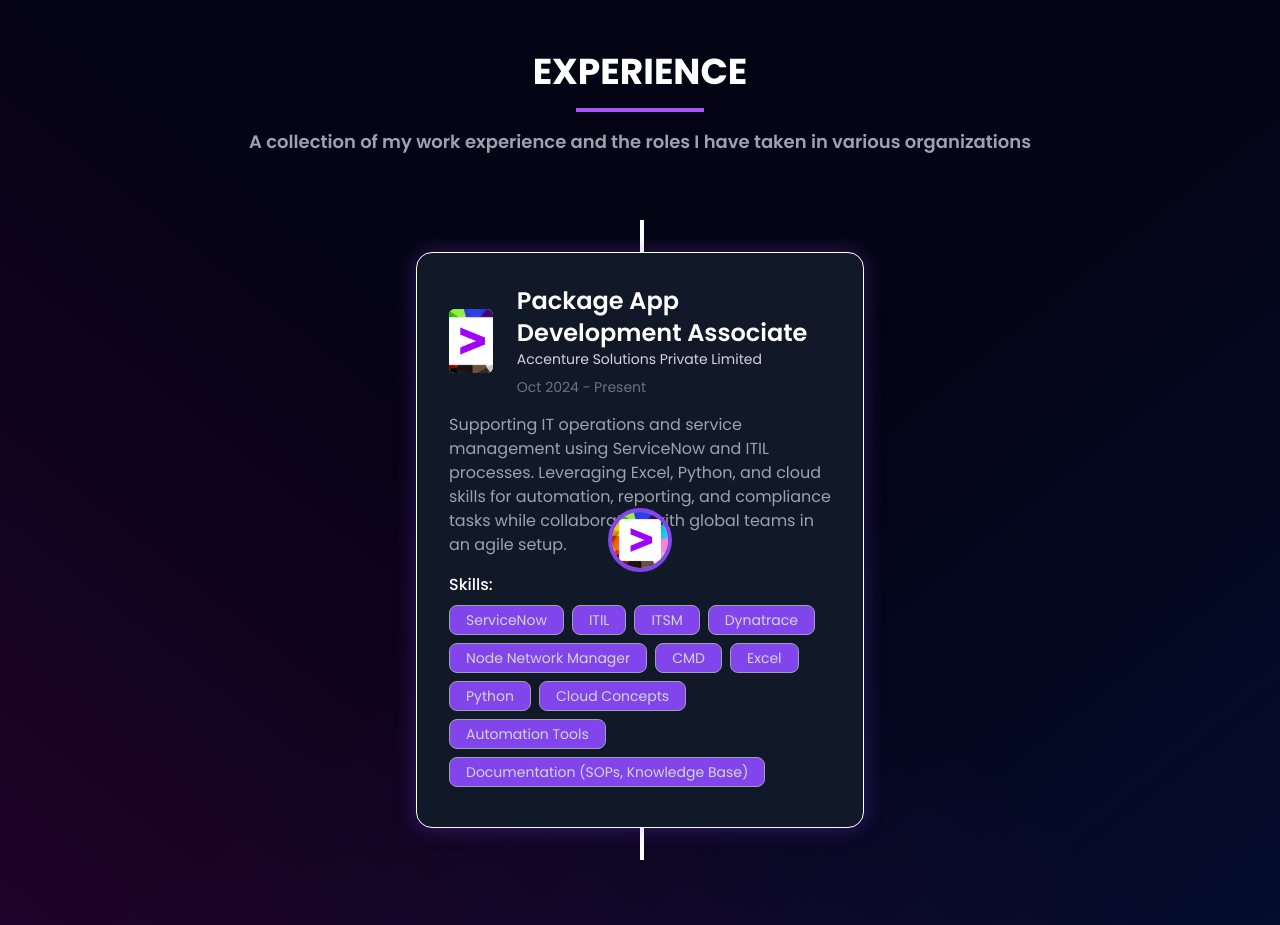
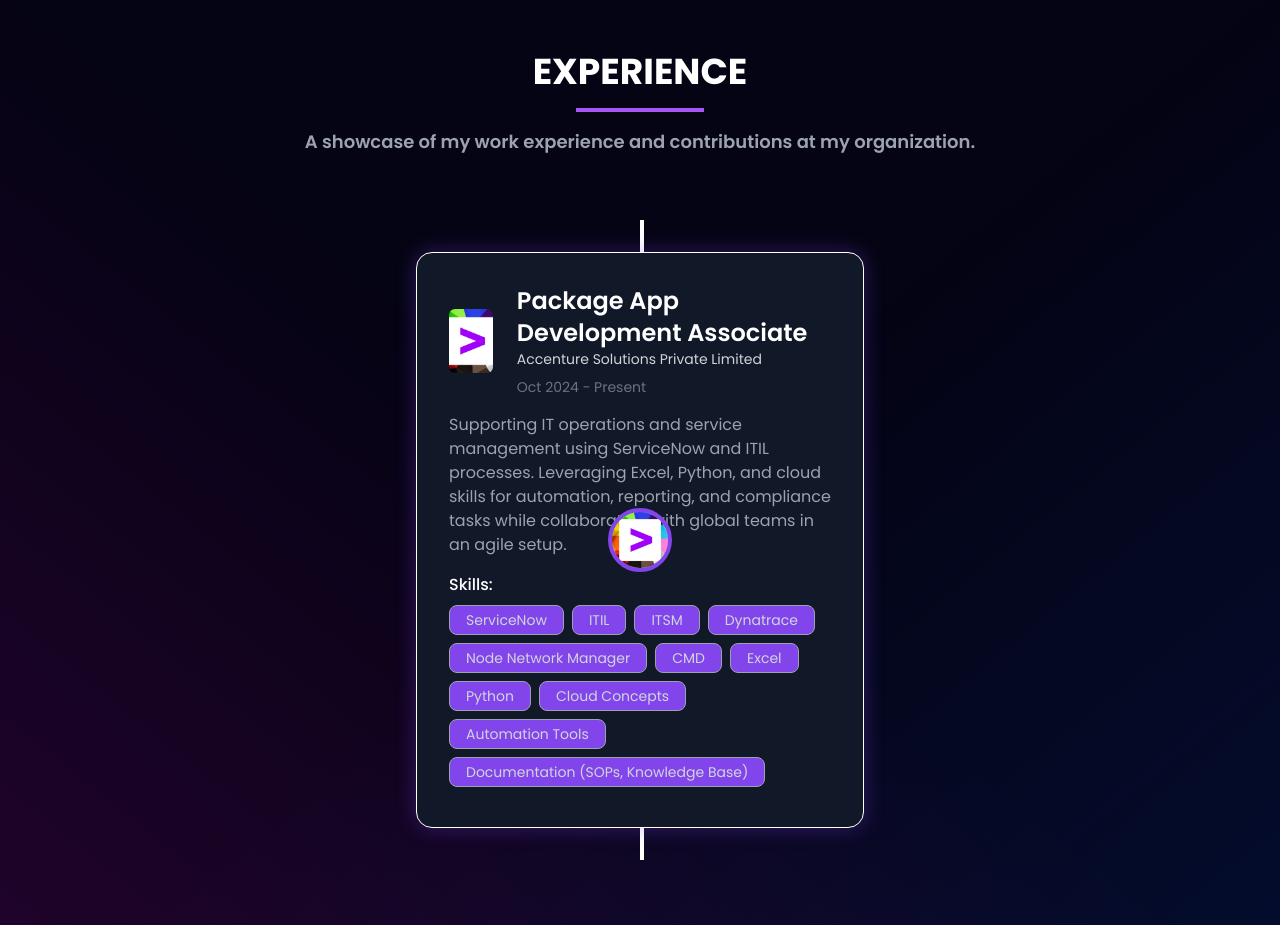
Before and after one commit to AlexdxPrabhat/Prabhat-Portfolio, a React (Vite) app: page / in a window 1280 px wide. Shown: the part 1980-2905 px from the top of the page. Built offline with nearby package versions, Linux system fonts and the light colour scheme.

Commit message:
Experience file Updated

```diff
--- a/src/components/Experience/Experience.jsx
+++ b/src/components/Experience/Experience.jsx
@@ -12,8 +12,7 @@
         <h2 className="text-4xl font-bold text-white">EXPERIENCE</h2>
         <div className="w-32 h-1 bg-purple-500 mx-auto mt-4"></div>
         <p className="text-gray-400 mt-4 text-lg font-semibold">
-          A collection of my work experience and the roles I have taken in
-          various organizations
+          A showcase of my work experience and contributions at my organization.
         </p>
       </div>
 
```
